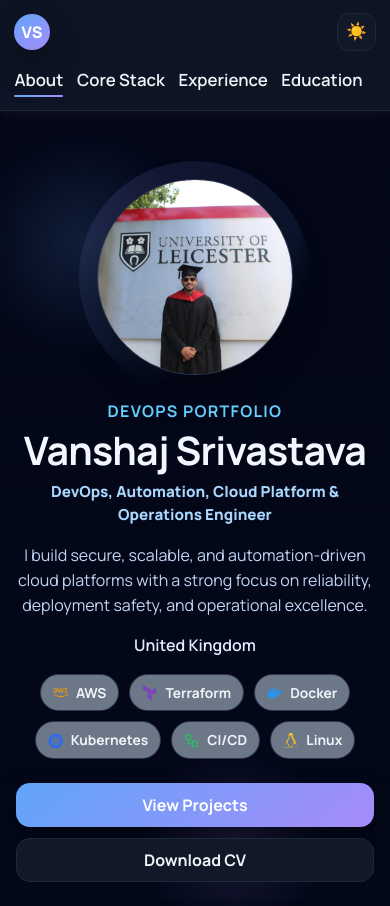
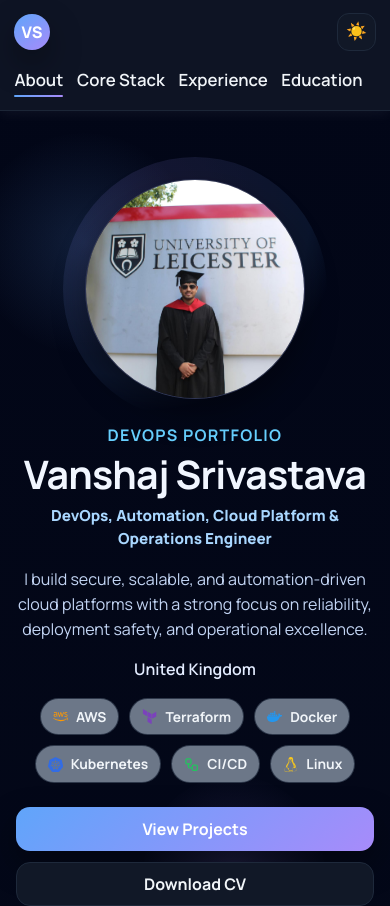
Before and after one commit to Vanshajsrivastava/react-frontend, a React (Create React App) app: page / in a window 390 px wide. Shown: the top 906 px of the page. Built offline with nearby package versions, Linux system fonts and the light colour scheme.

Commit message:
Improve hero profile photo framing

```diff
--- a/src/App.css
+++ b/src/App.css
@@ -244,8 +244,8 @@ main {
 .hero-photo-wrap::before {
   content: "";
   position: absolute;
-  width: 252px;
-  height: 252px;
+  width: 288px;
+  height: 288px;
   border-radius: 50%;
   background: radial-gradient(
     circle at 30% 20%,
@@ -259,17 +259,17 @@ main {
 }
 
 .hero-photo {
-  width: 212px;
-  height: 212px;
-  min-width: 212px;
-  min-height: 212px;
-  max-width: 212px;
-  max-height: 212px;
+  width: 244px;
+  height: 244px;
+  min-width: 244px;
+  min-height: 244px;
+  max-width: 244px;
+  max-height: 244px;
   display: block;
   overflow: hidden;
   aspect-ratio: 1 / 1;
   object-fit: cover;
-  object-position: center 18%;
+  object-position: center 22%;
   border-radius: 50%;
   border: 1px solid color-mix(in srgb, var(--border) 86%, var(--accent-2));
   box-shadow: var(--shadow);
@@ -1539,18 +1539,18 @@ footer {
   }
 
   .hero-photo-wrap::before {
-    width: 232px;
-    height: 232px;
+    width: 264px;
+    height: 264px;
     opacity: 0.58;
   }
 
   .hero-photo {
-    width: 196px;
-    height: 196px;
-    min-width: 196px;
-    min-height: 196px;
-    max-width: 196px;
-    max-height: 196px;
+    width: 220px;
+    height: 220px;
+    min-width: 220px;
+    min-height: 220px;
+    max-width: 220px;
+    max-height: 220px;
   }
 
   .experience-list {
```
